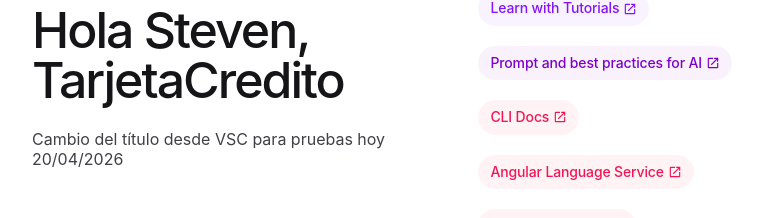
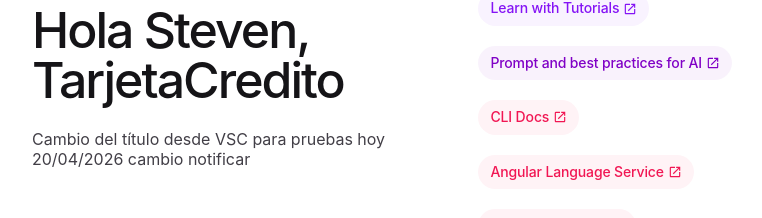
Before and after one commit to StevenRincon/TarjetaCredito, an Angular app: page / in a window 1280 px wide. Shown: the part 87-305 px from the top of the page, without its empty margins (258-1020 px from the left). Built offline with nearby package versions, Linux system fonts and the light colour scheme.

Commit message:
Cambios VSC Fecha hoy 20/04/2026 notificacion

```diff
--- a/src/app/app.html
+++ b/src/app/app.html
@@ -209,7 +209,7 @@
         </defs>
       </svg>
       <h1>Hola Steven, {{ title() }}</h1>
-      <p>Cambio del título desde VSC para pruebas hoy 20/04/2026 </p>
+      <p>Cambio del título desde VSC para pruebas hoy 20/04/2026 cambio notificar</p>
     </div>
     <div class="divider" role="separator" aria-label="Divider"></div>
     <div class="right-side">
```
